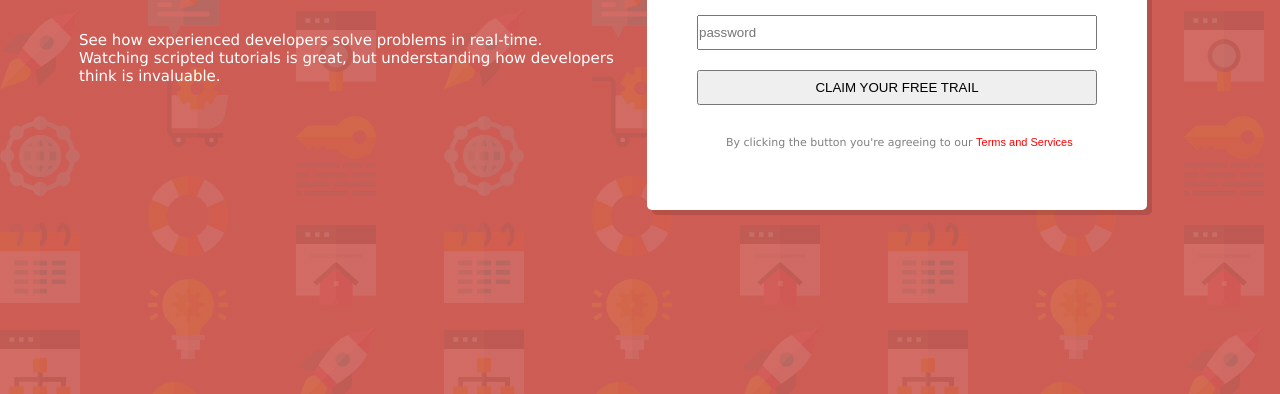
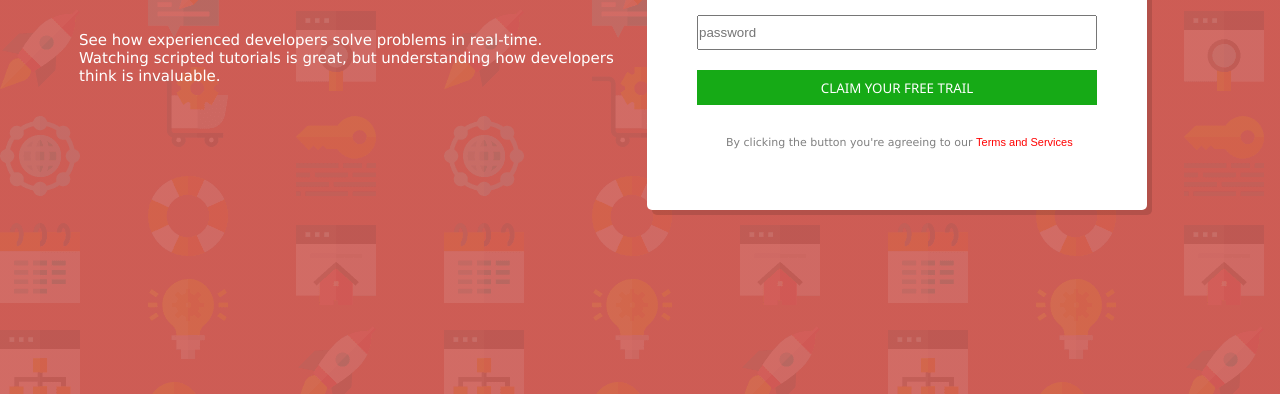
Before and after one commit to ifeytony/Responsiveness, a plain HTML site: page index.html in a window 1280 px wide. Shown: the part 406-800 px from the top of the page. Drawn offline with Linux system fonts and the light colour scheme.

Commit message:
initialcommit

```diff
--- a/style.css
+++ b/style.css
@@ -102,3 +102,15 @@
 span{
   color: red;
 }
+
+.btn{
+ background-color: rgb(22, 170, 22);
+ color: white;
+ font-family: 'Segoe UI', Tahoma, Geneva, Verdana, sans-serif;
+ border: #fff;
+}
+
+@media screen and (max-width:375px) {
+  .main-box{flex-direction: column;}
+
+}
```
